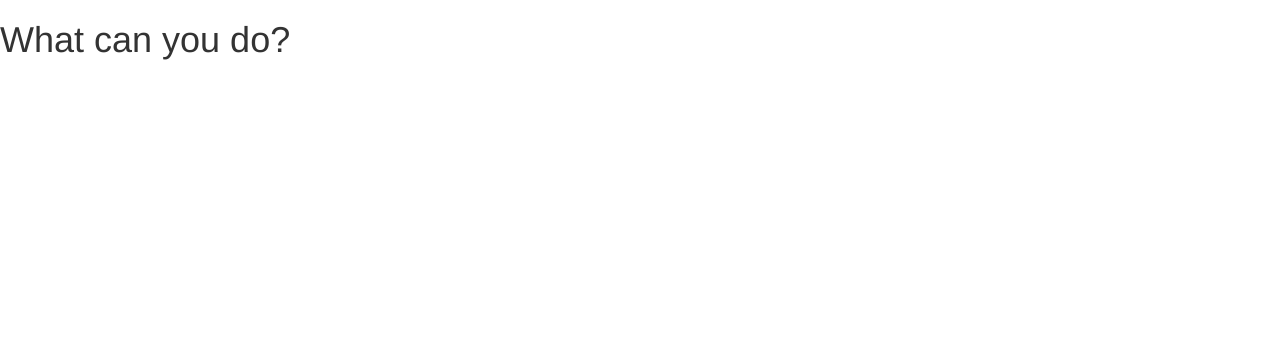
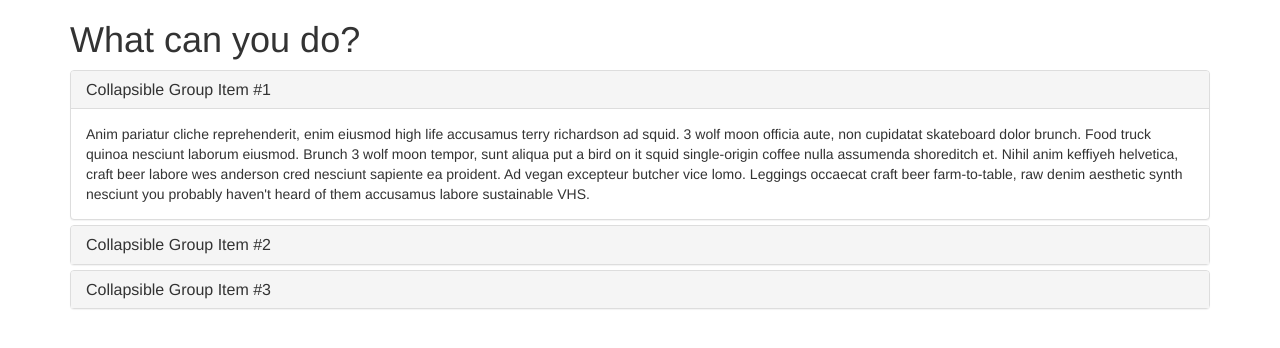
Before and after one commit to honorguard42/honorguard42.github.io, a website: page index.html in a window 1280 px wide. Drawn offline with Linux system fonts and the light colour scheme.

Commit message:
started with the tabs

```diff
--- a/index.html
+++ b/index.html
@@ -1,12 +1,62 @@
 <!DOCTYPE html>
 <html>
+
 <head>
-	<title>Resume</title>
+    <title>Resume</title>
 </head>
 <script type="text/javascript" src="precompile/bower_components/jquery/dist/jquery.js"></script>
+<script type="text/javascript" src="precompile/bower_components/bootstrap/dist/js/bootstrap.js"></script>
 <link rel="stylesheet" type="text/css" href="precompile/bower_components/bootstrap/dist/css/bootstrap.css">
+
 <body>
-<!--The real question is, what can I do?-->
-<h1>What can you do?</h1>
+    <!--The real question is, what can I do?-->
+    <div class="container">
+        <h1>What can you do?</h1>
+        <div class="panel-group" id="accordion" role="tablist" aria-multiselectable="true">
+  <div class="panel panel-default">
+    <div class="panel-heading" role="tab" id="headingOne">
+      <h4 class="panel-title">
+        <a role="button" data-toggle="collapse" data-parent="#accordion" href="#collapseOne" aria-expanded="true" aria-controls="collapseOne">
+          Collapsible Group Item #1
+        </a>
+      </h4>
+    </div>
+    <div id="collapseOne" class="panel-collapse collapse in" role="tabpanel" aria-labelledby="headingOne">
+      <div class="panel-body">
+        Anim pariatur cliche reprehenderit, enim eiusmod high life accusamus terry richardson ad squid. 3 wolf moon officia aute, non cupidatat skateboard dolor brunch. Food truck quinoa nesciunt laborum eiusmod. Brunch 3 wolf moon tempor, sunt aliqua put a bird on it squid single-origin coffee nulla assumenda shoreditch et. Nihil anim keffiyeh helvetica, craft beer labore wes anderson cred nesciunt sapiente ea proident. Ad vegan excepteur butcher vice lomo. Leggings occaecat craft beer farm-to-table, raw denim aesthetic synth nesciunt you probably haven't heard of them accusamus labore sustainable VHS.
+      </div>
+    </div>
+  </div>
+  <div class="panel panel-default">
+    <div class="panel-heading" role="tab" id="headingTwo">
+      <h4 class="panel-title">
+        <a class="collapsed" role="button" data-toggle="collapse" data-parent="#accordion" href="#collapseTwo" aria-expanded="false" aria-controls="collapseTwo">
+          Collapsible Group Item #2
+        </a>
+      </h4>
+    </div>
+    <div id="collapseTwo" class="panel-collapse collapse" role="tabpanel" aria-labelledby="headingTwo">
+      <div class="panel-body">
+        Anim pariatur cliche reprehenderit, enim eiusmod high life accusamus terry richardson ad squid. 3 wolf moon officia aute, non cupidatat skateboard dolor brunch. Food truck quinoa nesciunt laborum eiusmod. Brunch 3 wolf moon tempor, sunt aliqua put a bird on it squid single-origin coffee nulla assumenda shoreditch et. Nihil anim keffiyeh helvetica, craft beer labore wes anderson cred nesciunt sapiente ea proident. Ad vegan excepteur butcher vice lomo. Leggings occaecat craft beer farm-to-table, raw denim aesthetic synth nesciunt you probably haven't heard of them accusamus labore sustainable VHS.
+      </div>
+    </div>
+  </div>
+  <div class="panel panel-default">
+    <div class="panel-heading" role="tab" id="headingThree">
+      <h4 class="panel-title">
+        <a class="collapsed" role="button" data-toggle="collapse" data-parent="#accordion" href="#collapseThree" aria-expanded="false" aria-controls="collapseThree">
+          Collapsible Group Item #3
+        </a>
+      </h4>
+    </div>
+    <div id="collapseThree" class="panel-collapse collapse" role="tabpanel" aria-labelledby="headingThree">
+      <div class="panel-body">
+        Anim pariatur cliche reprehenderit, enim eiusmod high life accusamus terry richardson ad squid. 3 wolf moon officia aute, non cupidatat skateboard dolor brunch. Food truck quinoa nesciunt laborum eiusmod. Brunch 3 wolf moon tempor, sunt aliqua put a bird on it squid single-origin coffee nulla assumenda shoreditch et. Nihil anim keffiyeh helvetica, craft beer labore wes anderson cred nesciunt sapiente ea proident. Ad vegan excepteur butcher vice lomo. Leggings occaecat craft beer farm-to-table, raw denim aesthetic synth nesciunt you probably haven't heard of them accusamus labore sustainable VHS.
+      </div>
+    </div>
+  </div>
+</div>
+</div>
 </body>
+
 </html>
```
